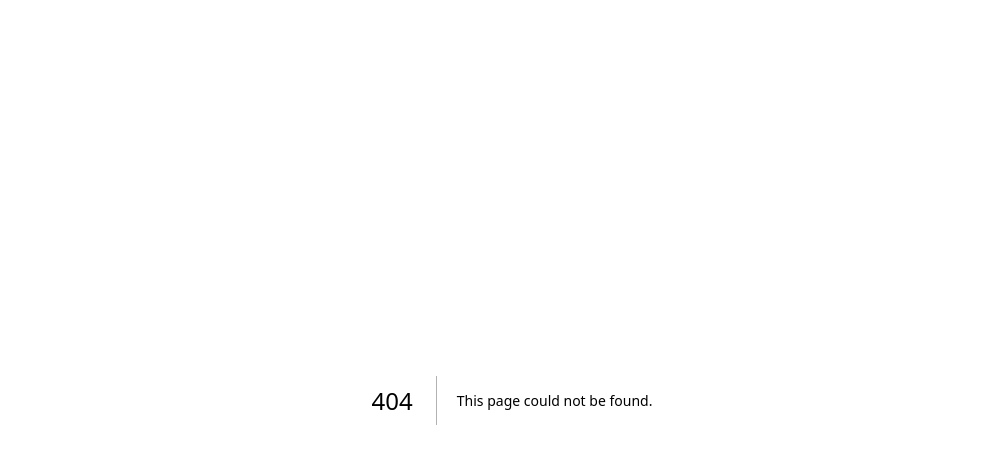
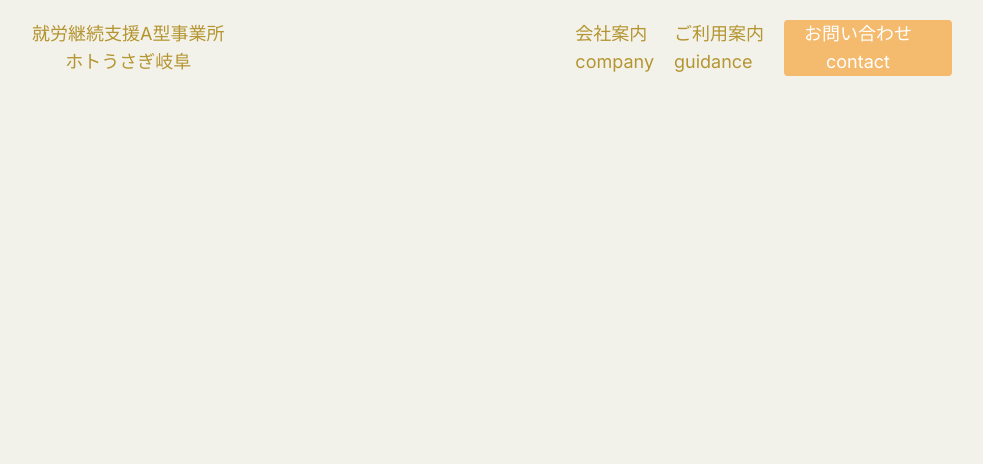
Before and after one commit to tanakakundagane/hotousagi, a Next.js app: page /userguide in a window 1280 px wide. Before the commit this address had no page. Shown: the top 464 px of the page, without its empty margins (128-1111 px from the left). Built offline with nearby package versions, Linux system fonts and the light colour scheme.

Commit message:
headerを調整しました

```diff
--- a/src/app/components/Header.tsx
+++ b/src/app/components/Header.tsx
@@ -47,8 +47,10 @@ interface HeaderProps {
           </div>
 
           <div>
+            <Link href="/userguide">
               <p>ご利用案内</p>
               <p>guidance</p>
+            </Link>
           </div>
 
           <button className='px-5 bg-[#f4ba6e] text-white text-center rounded'>
@@ -59,16 +61,20 @@ interface HeaderProps {
       </div>
 
           <div className='md:hidden fixed w-full bg-white z-40'>
+            <div className='p-4'>
+              <div className='w-1/4'>
                 <Link href="/">
-            <div className='p-4'>
                   <p>ホトうさぎ岐阜</p>
-            </div>
                 </Link>
               </div>
+            </div>
+          </div>
+
           <div
             className='md:hidden fixed cursor-pointer w-6 h-6 top-4 right-6 z-50'
             onClick={() => setIsOpen(!isOpen)}
             >
+
             <span className={`absolute w-8 h-0.5 bg-black transform transition duration-500 ${isOpen ? 'rotate-[-315deg] translate-y-2' : ''}`}></span>
             <span className={`absolute w-8 h-0.5 bg-black top-2.5 transform transition duration-500 ${isOpen ? 'hidden' : 'block'}`}></span>
             <span className={`absolute w-8 h-0.5 bg-black bottom-0 transform transition duration-500 ${isOpen ? 'rotate-[315deg] -translate-y-3.5' : ''}`}></span>
@@ -83,7 +89,9 @@ interface HeaderProps {
               </Link>
             </div>
             <div>
+              <Link href="/userguide" className='cursor-pointer'>
                 <p>ご利用案内</p>
+              </Link>
             </div>
             <div>
               <p>お問い合わせ</p>
--- /dev/null
+++ b/src/app/userguide/page.tsx
@@ -0,0 +1,21 @@
+"use client"
+import React from 'react'
+import Header from '../components/Header'
+
+  const Page = () => {
+
+    const someFunction = () => {
+    }
+
+    function anotherFunction() {
+      // 何かしらの処理
+    }
+
+  return (
+    <div>
+      <Header onScrollToSecond={someFunction} onScrollToThird={anotherFunction} showWorkInfo={false}/>
+    </div>
+  )
+}
+
+export default Page
```
Lines whose indentation alone changed are shown as unchanged.
